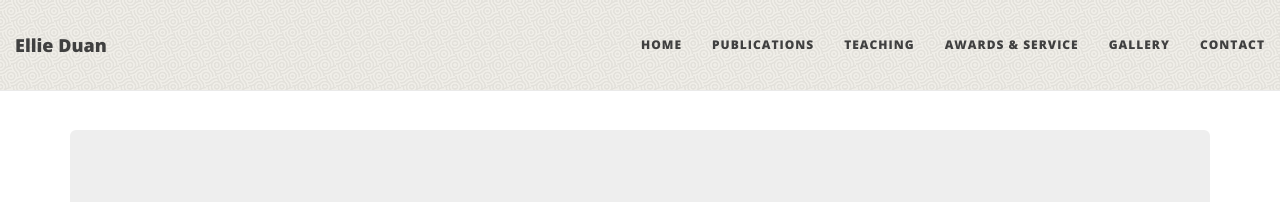
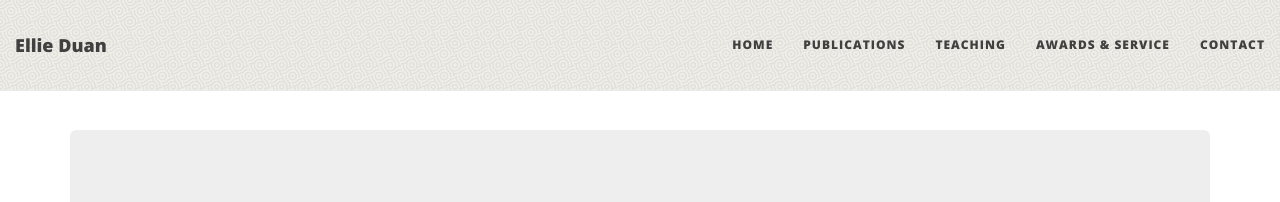
Before and after one commit to EllieDuan/EllieDuan.github.io, a Jekyll site: the page built from index.html, in a window 1280 px wide. Shown: the top 202 px of the page. Built offline with Jekyll 4.4.1, drawn with Linux system fonts in a browser that asks for light colours; nearby versions of some CDN libraries; the list of posts is cut into pages by our own code; comment, search, counter and statistics services are not loaded.

Commit message:
take out gallery

```diff
--- a/_config.yml
+++ b/_config.yml
@@ -24,7 +24,6 @@ navbar-links:
   PUBLICATIONS: "publication"
   TEACHING: "teaching"
   AWARDS & Service: "awards_service"
-  GALLERY: "gallery"
   CONTACT: "contact"
 
 
```
